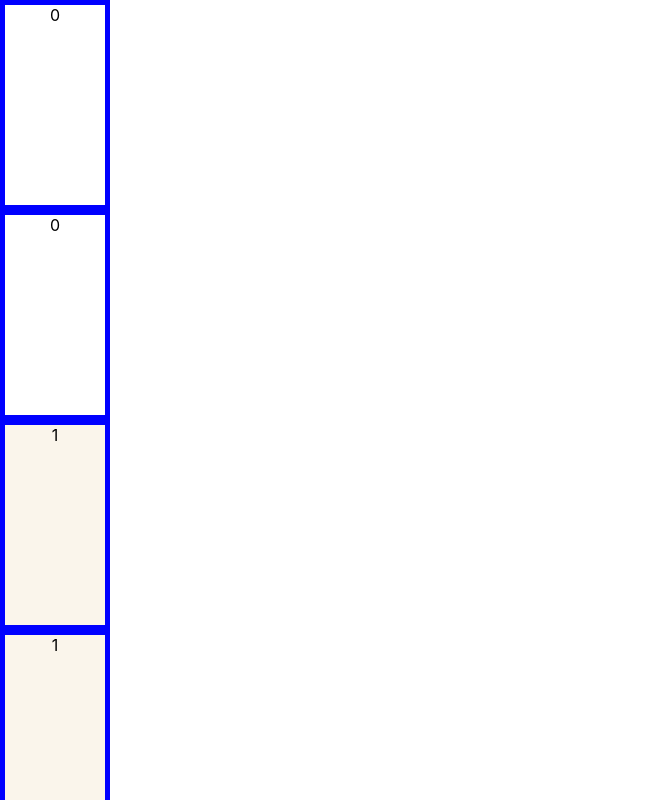
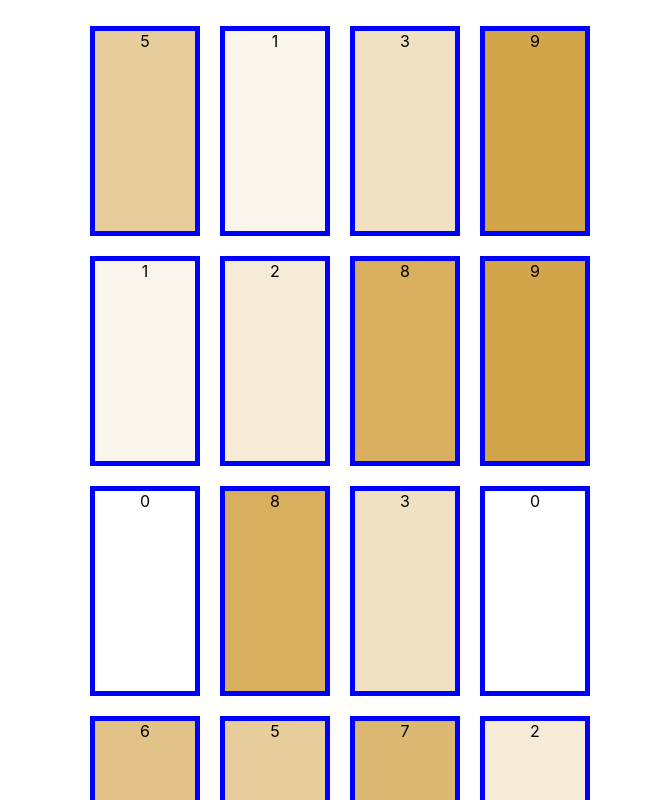
Before and after one commit to AkrasiDalin/Memory-Game-JS, a React (Create React App) app: page / in a window 1280 px wide. Shown: the top 800 px of the page, without its empty margins (0-648 px from the left). Built offline with nearby package versions, Linux system fonts and the light colour scheme.

Commit message:
Randoomise cards; Order cards 4x5 grid

```diff
--- a/src/App.js
+++ b/src/App.js
@@ -9,6 +9,7 @@ function App() {
   for(let i=0; i<10; i++){
     cards.push({id:'card_A'+i, content:i, color:`rgb(${255-(i*5)}, ${255-(i*10)}, ${255-(i*20)})`}, {id:'card_B'+i, content:i, color:`rgb(${255-(i*5)}, ${255-(i*10)}, ${255-(i*20)})`})
   }
+  cards = [...cards].sort(() => Math.random() - .5);
 
 
 
@@ -22,8 +23,8 @@ function App() {
     }
     else if(previous.innerText == target.innerText){
       console.log('SAME prev:',previous.innerText,'curr:',target.innerText,'yes',previous.innerText === target.innerText)
-      target.style.display = 'none';
-      previous.style.display = 'none';
+      target.style.visibility = 'hidden';
+      previous.style.visibility = 'hidden';
       previous = null;
     }
     else{
@@ -36,8 +37,9 @@ function App() {
 
   return (
     <div className="App">
+      <ul style={{width:"600px"}}>
       {cards.map((card, ix)=>
-        <div key={ix} className="cardo" onClick={flip} style={{width: "100px", height:"200px", background: `${card.color}`, border: "5px solid blue"}}>
+        <div key={ix} className="cardo" onClick={flip} style={{width: "100px", height:"200px", background: `${card.color}`, margin: "10px", border: "5px solid blue", display: "inline-block "}}>
           {card.content}
         </div>
       )}
@@ -50,6 +52,7 @@ function App() {
       <div className="cardo" onClick={flip} style={{width: "100px", height:"200px", background: "red", border: "1px solid blue"}}>
         ciaoL
       </div> */}
+      </ul>
     </div>
   );
 }
```
